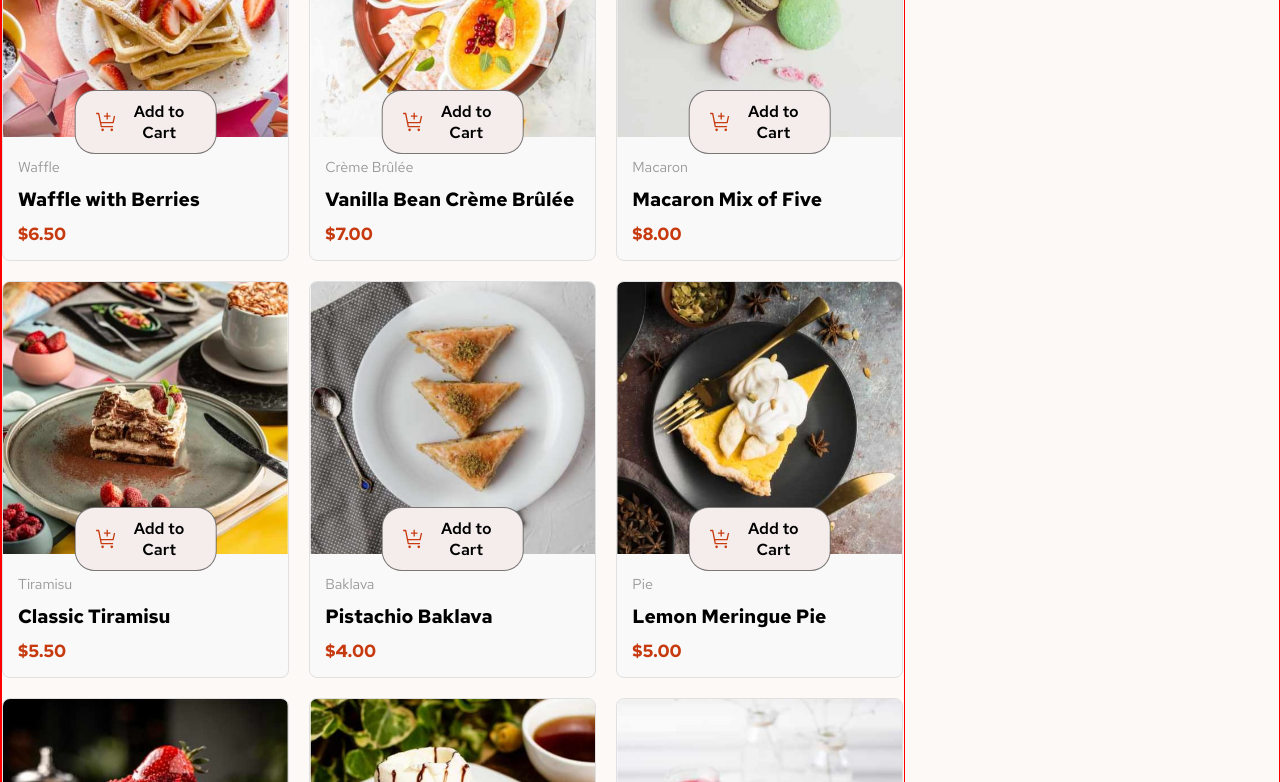
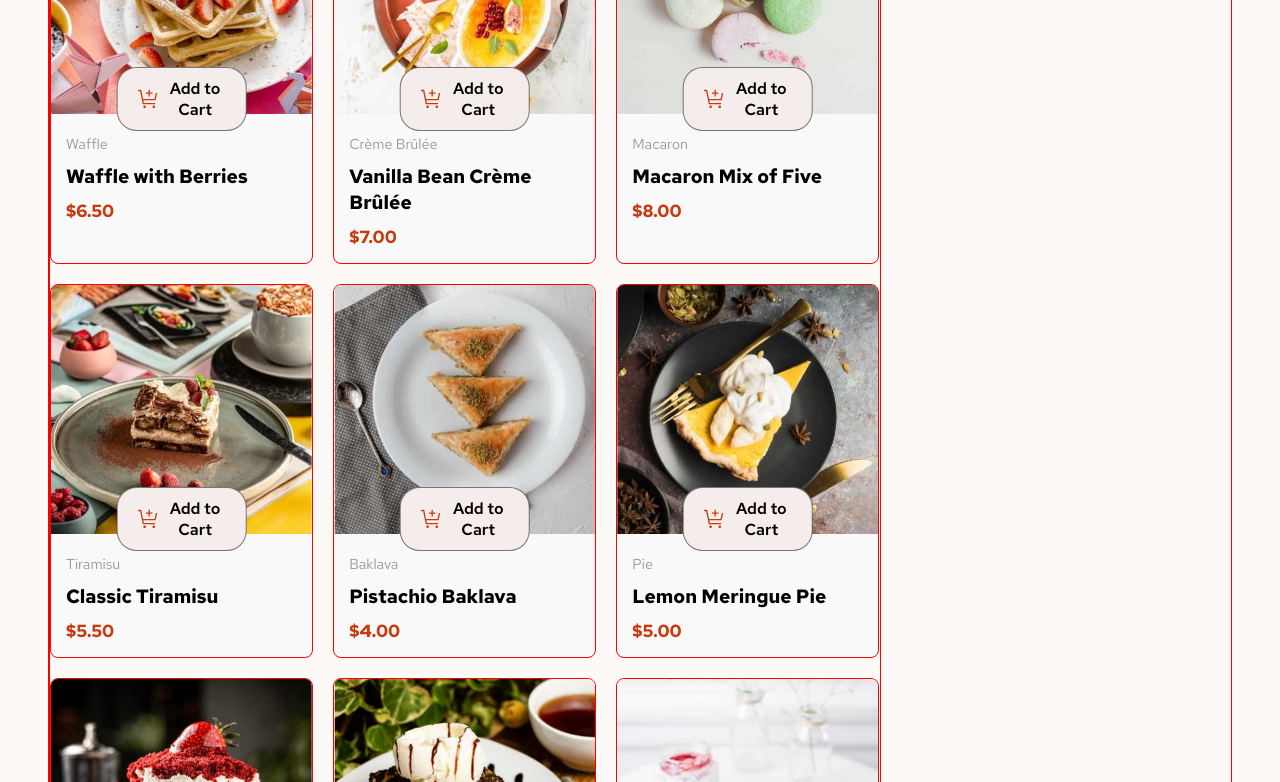
Before and after one commit to itsmecedy/Product-list-with-cart, a website: page index.html in a window 1280 px wide. Shown: the part 320-1102 px from the top of the page. Drawn offline with Linux system fonts and the light colour scheme.

Commit message:
fix responsiveness on all device. if you are reding this pls have a feed back lol

```diff
--- a/style/styles.scss
+++ b/style/styles.scss
@@ -20,7 +20,6 @@
 
 body {
   background-color: var(--Rose50);
-  height: 100vh; //can be removed after designing
 }
 
 .wrapper {
@@ -31,6 +30,12 @@ body {
   justify-content: space-between;
   padding: 5rem 0;
   gap: 2rem;
+  @media (max-width: 1400px) {
+    margin: 0 3rem;
+  }
+  @media (max-width: 600px) {
+    margin: 0;
+  }
   .main {
     width: 70%;
     border: 1px red solid;
@@ -46,7 +51,7 @@ body {
       gap: 20px;
       .menu-item {
         background-color: #f9f9f9;
-        border: 1px solid #e0e0e0;
+        border: 1px solid red;
         border-radius: 8px;
         overflow: hidden;
         text-align: center;
```
Also changed, not shown: style/styles.css, 1 other file.
